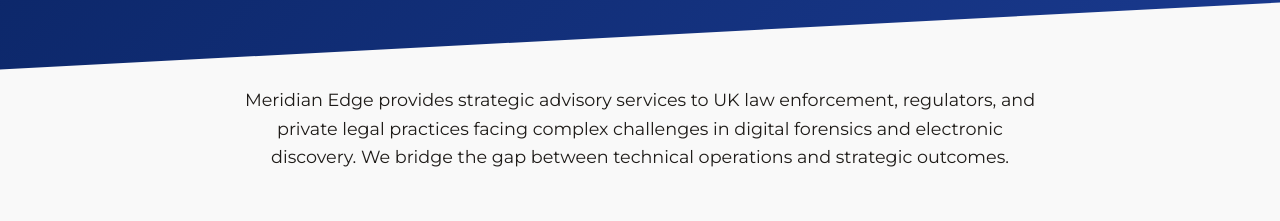
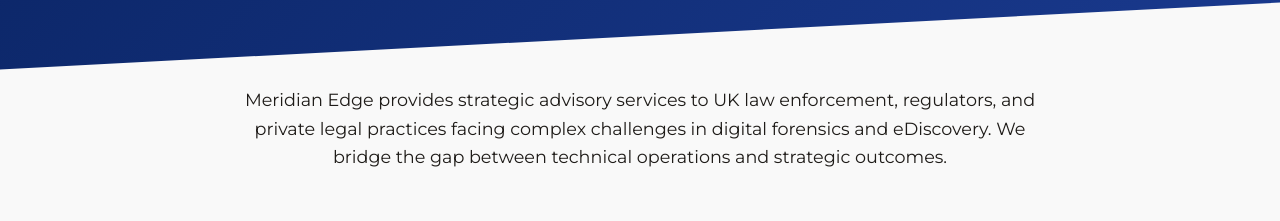
Before and after one commit to Colin2030/meridianedge-site, a plain HTML site: page Index.html in a window 1280 px wide. Shown: the part 285-506 px from the top of the page. Drawn offline with nearby package versions, Linux system fonts and the light colour scheme.

Commit message:
Update Index.html

```diff
--- a/Index.html
+++ b/Index.html
@@ -251,7 +251,7 @@
 </header>
 <main class="container">
 <div class="intro">
-<p>Meridian Edge provides strategic advisory services to UK law enforcement, regulators, and private legal practices facing complex challenges in digital forensics and electronic discovery. We bridge the gap between technical operations and strategic outcomes.</p>
+<p>Meridian Edge provides strategic advisory services to UK law enforcement, regulators, and private legal practices facing complex challenges in digital forensics and eDiscovery. We bridge the gap between technical operations and strategic outcomes.</p>
 </div>
 <h2>Our Strategic Challenge Areas</h2>
 <div class="challenges-grid">
```
